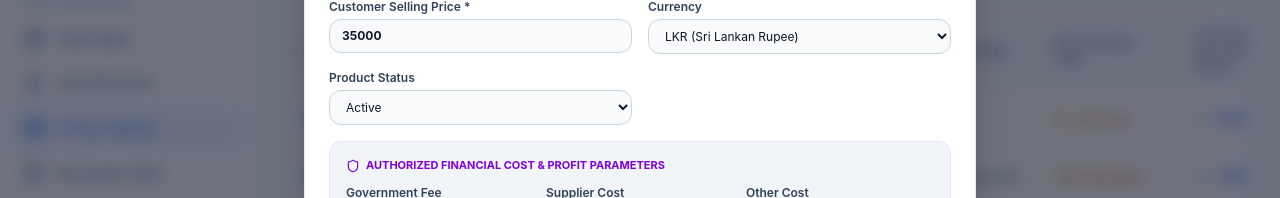
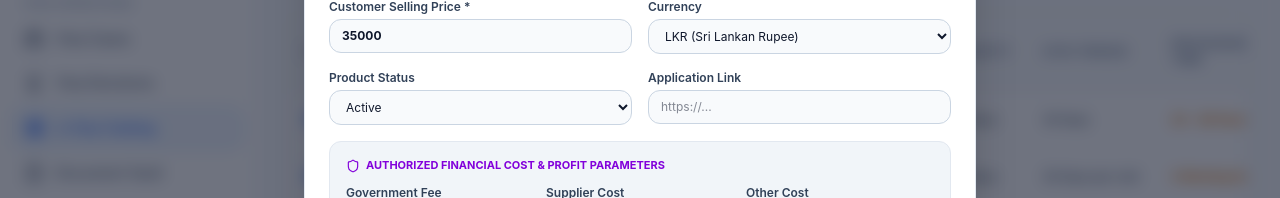
Before and after one commit to Thenushan05/ARS-Frontend, a React (Vite) app: page /evisa in a window 1280 px wide. Both pictures are taken after a click on the button "Add e-Visa Product". Shown: the part 350-548 px from the top of the page. Built offline with nearby package versions, Linux system fonts and the light colour scheme; no server answers.

Commit message:
in e visa catelog add column and add delete button

```diff
--- a/src/api/index.ts
+++ b/src/api/index.ts
@@ -381,7 +381,8 @@ export const eVisaApi = {
         supplierCost: item.supplierCost,
         otherCost: item.otherCost,
         arsServiceCharge: item.arsServiceCharge,
-        estimatedProfit: item.estimatedProfit
+        estimatedProfit: item.estimatedProfit,
+        applicationLink: item.applicationLink
       };
       evisaStore.unshift(newItem);
       return mockDelay(newItem);
@@ -420,6 +421,15 @@ export const eVisaApi = {
         return mockDelay(evisaStore[index]);
       }
       throw new Error('e-Visa not found');
+    }
+  },
+  delete: async (id: string): Promise<boolean> => {
+    try {
+      await axiosInstance.delete(`/evisa/${id}`);
+      return true;
+    } catch {
+      evisaStore = evisaStore.filter(e => e.id !== id);
+      return mockDelay(true);
     }
   }
 };
--- a/src/features/eVisa/EVisaPage.tsx
+++ b/src/features/eVisa/EVisaPage.tsx
@@ -1,7 +1,7 @@
 import React, { useState, useEffect } from 'react';
 import {
   Plus, Globe, Shield, Lock, CheckCircle2, Search, Filter, Edit, Eye,
-  ToggleLeft, ToggleRight, DollarSign, Clock, Calendar, AlertCircle
+  ToggleLeft, ToggleRight, DollarSign, Clock, Calendar, AlertCircle, ExternalLink, Trash2
 } from 'lucide-react';
 import PageHeader from '../../components/common/PageHeader';
 import DataTable, { Column } from '../../components/common/DataTable';
@@ -50,6 +50,7 @@ export const EVisaPage: React.FC = () => {
     customerSellingPrice: 35000,
     currency: 'LKR',
     status: 'Active' as 'Active' | 'Inactive',
+    applicationLink: '',
     // Guarded fields
     governmentFee: 18000,
     supplierCost: 5000,
@@ -93,6 +94,7 @@ export const EVisaPage: React.FC = () => {
         customerSellingPrice: evisa.customerSellingPrice,
         currency: evisa.currency || 'LKR',
         status: evisa.status,
+        applicationLink: evisa.applicationLink || '',
         governmentFee: evisa.governmentFee || 0,
         supplierCost: evisa.supplierCost || 0,
         otherCost: evisa.otherCost || 0,
@@ -111,6 +113,7 @@ export const EVisaPage: React.FC = () => {
         customerSellingPrice: 35000,
         currency: 'LKR',
         status: 'Active',
+        applicationLink: '',
         governmentFee: 18000,
         supplierCost: 5000,
         otherCost: 2000,
@@ -160,6 +163,18 @@ export const EVisaPage: React.FC = () => {
     setTimeout(() => setNotification(null), 5000);
   };
 
+  const handleDelete = async (evisa: EVisaService) => {
+    if (window.confirm(`Are you sure you want to delete ${evisa.country} — ${evisa.visaName}?`)) {
+      await eVisaApi.delete(evisa.id);
+      fetchEVisas();
+      setNotification({
+        message: `Successfully deleted e-Visa product "${evisa.country} — ${evisa.visaName}".`,
+        type: 'info'
+      });
+      setTimeout(() => setNotification(null), 5000);
+    }
+  };
+
   // Standard 10 Fields + 5 Guarded Financial Columns
   const columns: Column<EVisaService>[] = [
     {
@@ -176,6 +191,22 @@ export const EVisaPage: React.FC = () => {
       key: 'visaName',
       header: 'Visa Name',
       render: (ev) => <span className="font-bold text-slate-800 dark:text-slate-200 text-xs">{ev.visaName}</span>
+    },
+    {
+      key: 'applicationLink',
+      header: 'Application Link',
+      render: (ev) => ev.applicationLink ? (
+        <a
+          href={ev.applicationLink}
+          target="_blank"
+          rel="noreferrer"
+          className="text-blue-600 dark:text-sky-400 hover:underline flex items-center gap-1 text-xs"
+          onClick={(e) => e.stopPropagation()}
+        >
+          <ExternalLink className="w-3 h-3" />
+          Apply Now
+        </a>
+      ) : <span className="text-slate-400 text-xs">-</span>
     },
     {
       key: 'entryType',
@@ -383,6 +414,17 @@ export const EVisaPage: React.FC = () => {
                 {ev.status === 'Active' ? <ToggleRight className="w-3.5 h-3.5 text-rose-600" /> : <ToggleLeft className="w-3.5 h-3.5 text-emerald-600" />}
                 <span>{ev.status === 'Active' ? 'Deactivate' : 'Activate'}</span>
               </button>
+
+              <button
+                onClick={(e) => {
+                  e.stopPropagation();
+                  handleDelete(ev);
+                }}
+                className="p-1.5 rounded-lg bg-rose-50 dark:bg-rose-500/15 text-rose-600 dark:text-rose-400 border border-rose-200 dark:border-rose-500/30 hover:bg-rose-100 transition-all"
+                title="Delete e-Visa Product"
+              >
+                <Trash2 className="w-3.5 h-3.5" />
+              </button>
             </PermissionGuard>
           </div>
         )}
@@ -507,6 +549,19 @@ export const EVisaPage: React.FC = () => {
                   <option value="Inactive">Inactive</option>
                 </select>
               </div>
+
+              <div>
+                <label className="block font-semibold text-slate-700 dark:text-slate-300 mb-1">
+                  Application Link
+                </label>
+                <input
+                  type="url"
+                  value={formData.applicationLink}
+                  onChange={(e) => setFormData({ ...formData, applicationLink: e.target.value })}
+                  placeholder="https://..."
+                  className="w-full px-3 py-2 rounded-xl bg-slate-50 dark:bg-slate-950 border border-slate-300 dark:border-slate-800 text-slate-900 dark:text-slate-100 focus:outline-none focus:border-blue-500"
+                />
+              </div>
             </div>
 
             {/* Financial Cost Fields (Authorized User Only) */}
@@ -618,6 +673,14 @@ export const EVisaPage: React.FC = () => {
               <div><span className="text-slate-500">Validity Duration:</span> <span className="font-medium text-slate-800 dark:text-slate-200">{viewingEVisa.validity}</span></div>
               <div><span className="text-slate-500">Max Stay Period:</span> <span className="font-medium text-slate-800 dark:text-slate-200">{viewingEVisa.stayPeriod}</span></div>
               <div><span className="text-slate-500">Processing Time:</span> <span className="font-bold text-amber-600 dark:text-amber-400">{viewingEVisa.processingTime}</span></div>
+              {viewingEVisa.applicationLink && (
+                <div>
+                  <span className="text-slate-500">Application Link:</span>{' '}
+                  <a href={viewingEVisa.applicationLink} target="_blank" rel="noreferrer" className="text-blue-600 dark:text-sky-400 hover:underline font-medium">
+                    {viewingEVisa.applicationLink}
+                  </a>
+                </div>
+              )}
               <div><span className="text-slate-500">Last Updated:</span> <span className="text-slate-800 dark:text-slate-200">{viewingEVisa.lastUpdated}</span></div>
             </div>
 
--- a/src/types/index.ts
+++ b/src/types/index.ts
@@ -155,6 +155,7 @@ export interface EVisaService {
   currency: string;
   status: 'Active' | 'Inactive';
   lastUpdated: string;
+  applicationLink?: string;
   // Guarded financial fields
   governmentFee?: number;
   supplierCost?: number;
```
